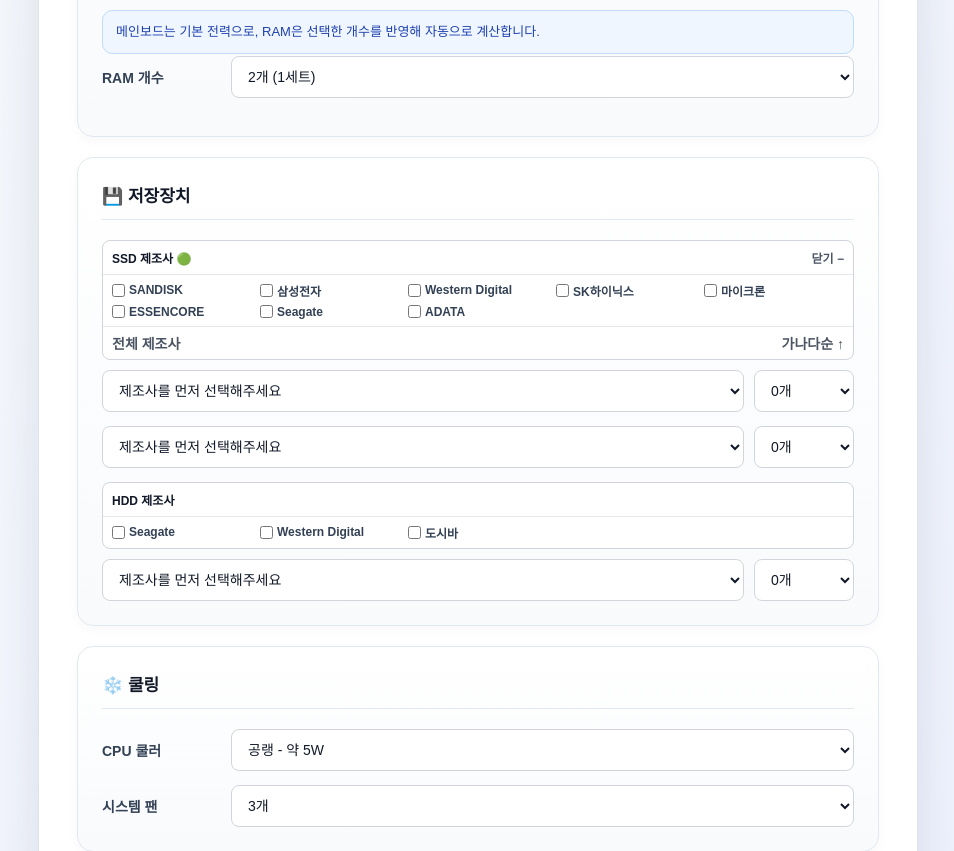
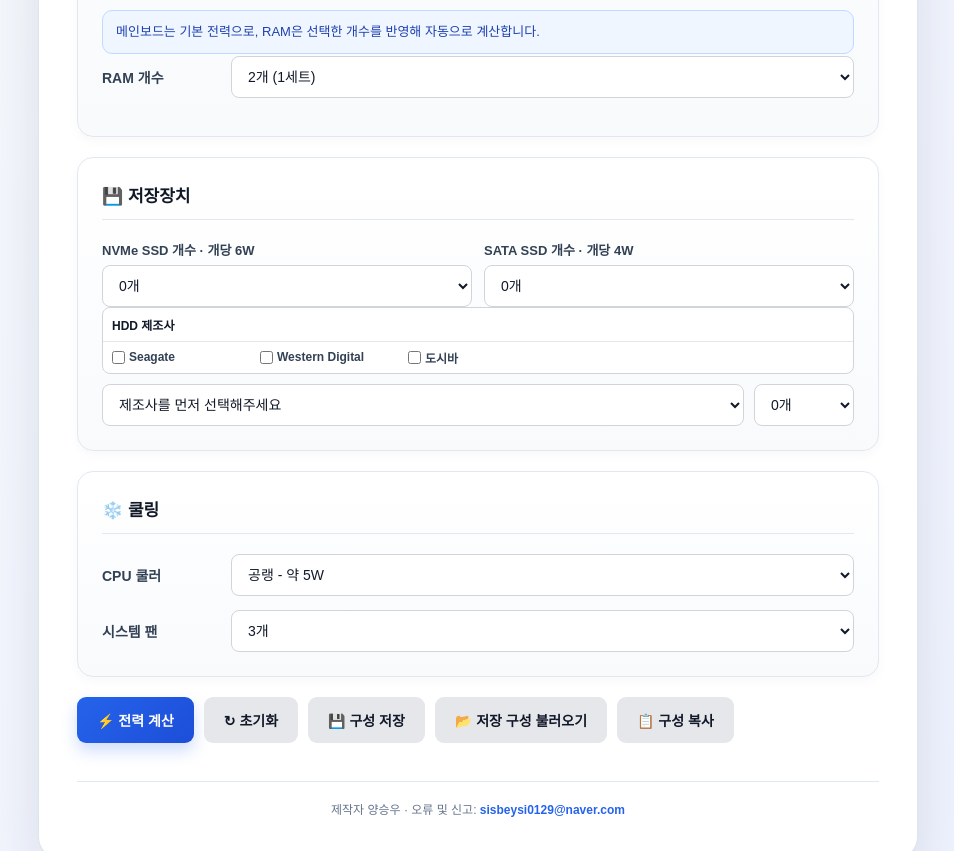
Before and after one commit to sisbeysi0129-ui/PSU_Calculator, a Flask app: page / in a window 1280 px wide. Shown: the part 708-1559 px from the top of the page, without its empty margins (162-1116 px from the left). Run offline with Flask 3, Linux system fonts and the light colour scheme.

Commit message:
Estimate SSD power by drive count

```diff
--- a/app.py
+++ b/app.py
@@ -110,16 +110,12 @@ def home():
         if ram_count not in (1, 2, 4):
             ram_count = 2
 
-        nvme_id = request.form.get("nvme")
-
         try:
             nvme_count = int(
                 request.form.get("nvme_count", 0)
             )
         except (ValueError, TypeError):
             nvme_count = 0
-
-        sata_id = request.form.get("sata_ssd")
 
         try:
             sata_count = int(
@@ -162,12 +158,6 @@ def home():
         elif not gpu_id:
             error = "GPU를 선택해주세요."
 
-        elif nvme_count > 0 and not nvme_id:
-            error = "NVMe SSD 수량을 선택하려면 모델도 선택해주세요."
-
-        elif sata_count > 0 and not sata_id:
-            error = "SATA SSD 수량을 선택하려면 모델도 선택해주세요."
-
         elif hdd_count > 0 and not hdd_id:
             error = "HDD 수량을 선택하려면 모델도 선택해주세요."
 
@@ -202,26 +192,6 @@ def home():
             gpus,
             gpu_id
         )
-
-        # -------------------------
-        # NVMe
-        # -------------------------
-
-        nvme = find_part(
-            ssds,
-            nvme_id
-        )
-
-
-        # -------------------------
-        # SATA SSD
-        # -------------------------
-
-        sata_ssd = find_part(
-            ssds,
-            sata_id
-        )
-
 
         # -------------------------
         # HDD
@@ -279,32 +249,14 @@ def home():
         # NVMe 전력
         # -------------------------
 
-        nvme_power = 0
-
-        if nvme:
-
-            nvme_power = (
-                float(
-                    nvme.get("power", 0)
-                )
-                * nvme_count
-            )
+        nvme_power = nvme_count * 6
 
 
         # -------------------------
         # SATA SSD 전력
         # -------------------------
 
-        sata_power = 0
-
-        if sata_ssd:
-
-            sata_power = (
-                float(
-                    sata_ssd.get("power", 0)
-                )
-                * sata_count
-            )
+        sata_power = sata_count * 4
 
 
         # -------------------------
@@ -408,15 +360,6 @@ def home():
             # NVMe
             # -------------------------
 
-            "nvme":
-                (
-                    f'{nvme.get("manufacturer", "")} '
-                    f'{nvme.get("model", "")} '
-                    f'{nvme.get("capacity", "")}'
-                    if nvme
-                    else "선택하지 않음"
-                ),
-
             "nvme_count":
                 nvme_count,
 
@@ -424,15 +367,6 @@ def home():
             # -------------------------
             # SATA SSD
             # -------------------------
-
-            "sata_ssd":
-                (
-                    f'{sata_ssd.get("manufacturer", "")} '
-                    f'{sata_ssd.get("model", "")} '
-                    f'{sata_ssd.get("capacity", "")}'
-                    if sata_ssd
-                    else "선택하지 않음"
-                ),
 
             "sata_count":
                 sata_count,
--- a/templates/index.html
+++ b/templates/index.html
@@ -392,6 +392,29 @@
         .form-row.platform-detail-field,
         .section.platform-detail-field {
             display: none;
+        }
+
+        .ssd-manufacturer-filter.ssd-model-fields,
+        .quantity-row.ssd-model-fields {
+            display: none;
+        }
+
+        .storage-count-grid {
+            display: grid;
+            grid-template-columns: repeat(2, minmax(0, 1fr));
+            gap: 12px;
+        }
+
+        .storage-count-field label {
+            display: block;
+            margin-bottom: 6px;
+            color: #334155;
+            font-size: 13px;
+            font-weight: 700;
+        }
+
+        .storage-count-field select {
+            width: 100%;
         }
 
         .purchase-tip {
@@ -1201,7 +1224,7 @@
              SSD 제조사
         ========================= -->
 
-        <div class="ssd-manufacturer-filter">
+        <div class="ssd-manufacturer-filter ssd-model-fields">
 
             <div class="ssd-manufacturer-head">
                 <span class="ssd-manufacturer-title">SSD 제조사 🟢</span>
@@ -1245,7 +1268,7 @@
         <!-- NVMe -->
 
         <div
-            class="quantity-row"
+            class="quantity-row ssd-model-fields"
             style="margin-bottom:14px;"
         >
 
@@ -1289,8 +1312,7 @@
 
 
             <select
-                name="nvme_count"
-                form="calculator-form"
+                aria-hidden="true"
             >
 
                 <option value="0">0개</option>
@@ -1307,7 +1329,7 @@
         <!-- SATA SSD -->
 
         <div
-            class="quantity-row"
+            class="quantity-row ssd-model-fields"
             style="margin-bottom:14px;"
         >
 
@@ -1351,8 +1373,7 @@
 
 
             <select
-                name="sata_ssd_count"
-                form="calculator-form"
+                aria-hidden="true"
             >
 
                 <option value="0">0개</option>
@@ -1366,7 +1387,30 @@
         </div>
 
 
-        <!-- HDD -->
+        <!-- SSD 개수 -->
+
+        <div class="storage-count-grid">
+            <div class="storage-count-field">
+                <label for="nvme-count">NVMe SSD 개수 · 개당 6W</label>
+                <select name="nvme_count" id="nvme-count" form="calculator-form">
+                    <option value="0" {% if request.form.get('nvme_count', '0') == '0' %}selected{% endif %}>0개</option>
+                    <option value="1" {% if request.form.get('nvme_count') == '1' %}selected{% endif %}>1개</option>
+                    <option value="2" {% if request.form.get('nvme_count') == '2' %}selected{% endif %}>2개</option>
+                    <option value="3" {% if request.form.get('nvme_count') == '3' %}selected{% endif %}>3개</option>
+                    <option value="4" {% if request.form.get('nvme_count') == '4' %}selected{% endif %}>4개</option>
+                </select>
+            </div>
+            <div class="storage-count-field">
+                <label for="sata-ssd-count">SATA SSD 개수 · 개당 4W</label>
+                <select name="sata_ssd_count" id="sata-ssd-count" form="calculator-form">
+                    <option value="0" {% if request.form.get('sata_ssd_count', '0') == '0' %}selected{% endif %}>0개</option>
+                    <option value="1" {% if request.form.get('sata_ssd_count') == '1' %}selected{% endif %}>1개</option>
+                    <option value="2" {% if request.form.get('sata_ssd_count') == '2' %}selected{% endif %}>2개</option>
+                    <option value="3" {% if request.form.get('sata_ssd_count') == '3' %}selected{% endif %}>3개</option>
+                    <option value="4" {% if request.form.get('sata_ssd_count') == '4' %}selected{% endif %}>4개</option>
+                </select>
+            </div>
+        </div>
 
         <div class="ssd-manufacturer-filter">
             <div class="ssd-manufacturer-head">
@@ -1612,16 +1656,14 @@
             <div class="selected-item">
                 <div class="selected-label">NVMe SSD</div>
                 <div class="selected-value">
-                    {{ result.nvme }}
-                    × {{ result.nvme_count }}
+                    {{ result.nvme_count }}개 · 일반 전력값 반영
                 </div>
             </div>
 
             <div class="selected-item">
                 <div class="selected-label">SATA SSD</div>
                 <div class="selected-value">
-                    {{ result.sata_ssd }}
-                    × {{ result.sata_count }}
+                    {{ result.sata_count }}개 · 일반 전력값 반영
                 </div>
             </div>
 
@@ -3633,8 +3675,8 @@ function copyConfiguration() {
         `CPU: ${selectedText("cpu-selected", "선택하지 않음")}`,
         `GPU: ${selectedText("gpu-selected", "선택하지 않음")}`,
         `RAM: ${optionText("ram_count")}`,
-        `NVMe SSD: ${optionText("nvme")} × ${optionText("nvme_count")}`,
-        `SATA SSD: ${optionText("sata_ssd")} × ${optionText("sata_ssd_count")}`,
+        `NVMe SSD: ${optionText("nvme_count")}`,
+        `SATA SSD: ${optionText("sata_ssd_count")}`,
         `HDD: ${optionText("hdd")} × ${optionText("hdd_count")}`,
         `CPU 쿨러: ${optionText("cooler")}`,
         `시스템 팬: ${optionText("fans")}`
```
